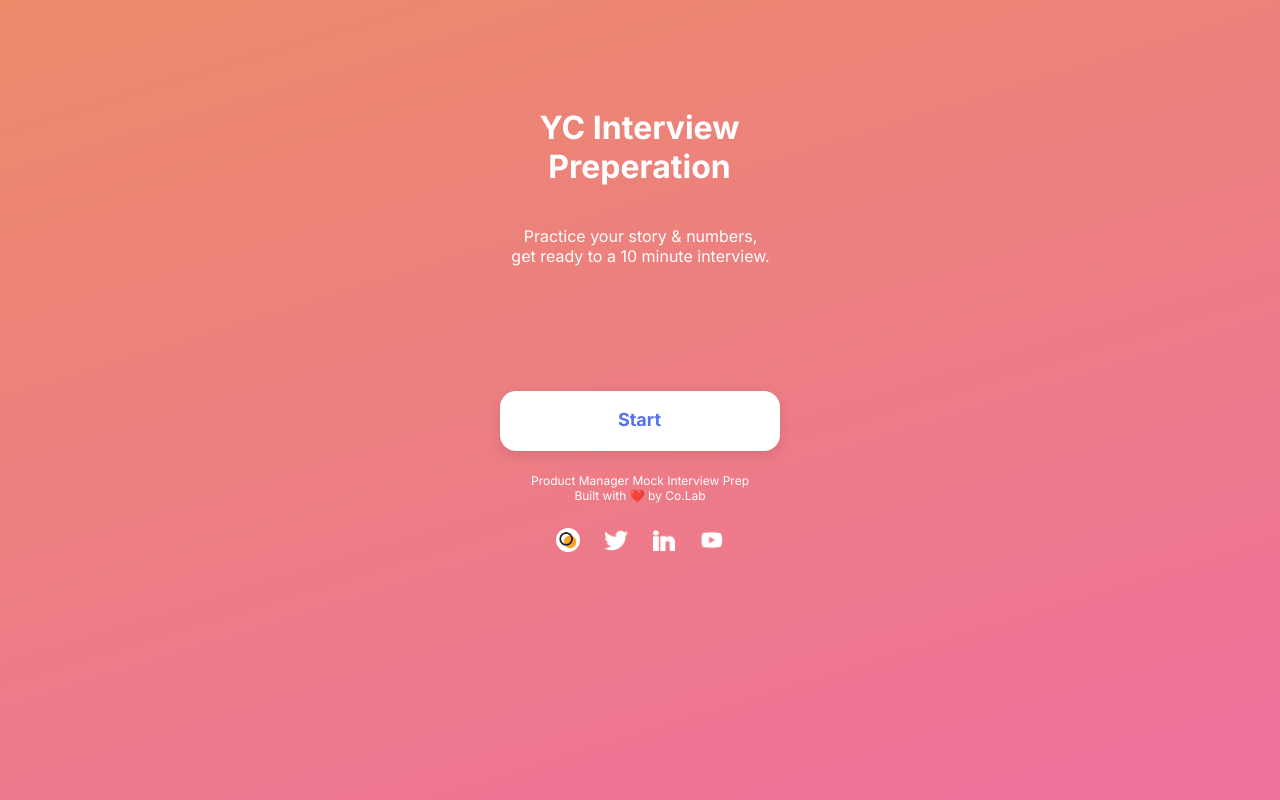
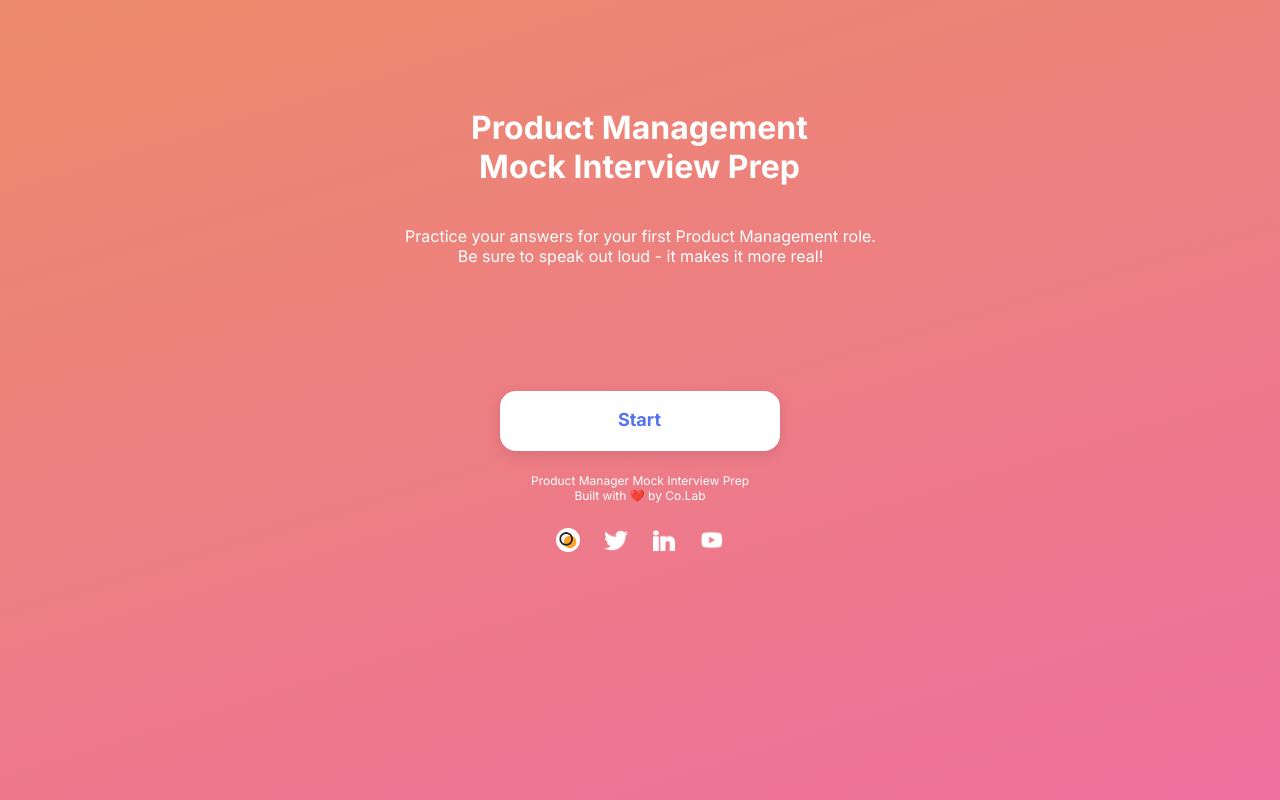
Before and after one commit to herenhuang/pm-interviews, a React (Vite) app: page / in a window 1280 px wide. Built offline with nearby package versions, Linux system fonts and the light colour scheme; a small style sheet from the web is missing.

Commit message:
Update App.jsx

```diff
--- a/App.jsx
+++ b/App.jsx
@@ -19,16 +19,16 @@
           <WelcomeScreen
             title={
               <React.Fragment>
-                YC Interview
+                Product Management
                 <br />
-                Preperation
+                Mock Interview Prep
               </React.Fragment>
             }
             subtitle={
               <React.Fragment>
-                Practice your story &amp; numbers,
+                Practice your answers for your first Product Management role.
                 <br />
-                get ready to a 10 minute interview.
+                Be sure to speak out loud - it makes it more real!
               </React.Fragment>
             }
             mainButtonProps={welcomeScreenData.mainButtonProps}
@@ -41,7 +41,7 @@
 
 export default App;
 const timerData = {
-    text: "30",
+    text: "60",
 };
 
 const mainButton1Data = {
@@ -54,7 +54,7 @@
 };
 
 const mainButton2Data = {
-    children: "Start",
+    children: "Begin interview.",
 };
 
 const welcomeScreenData = {
```
